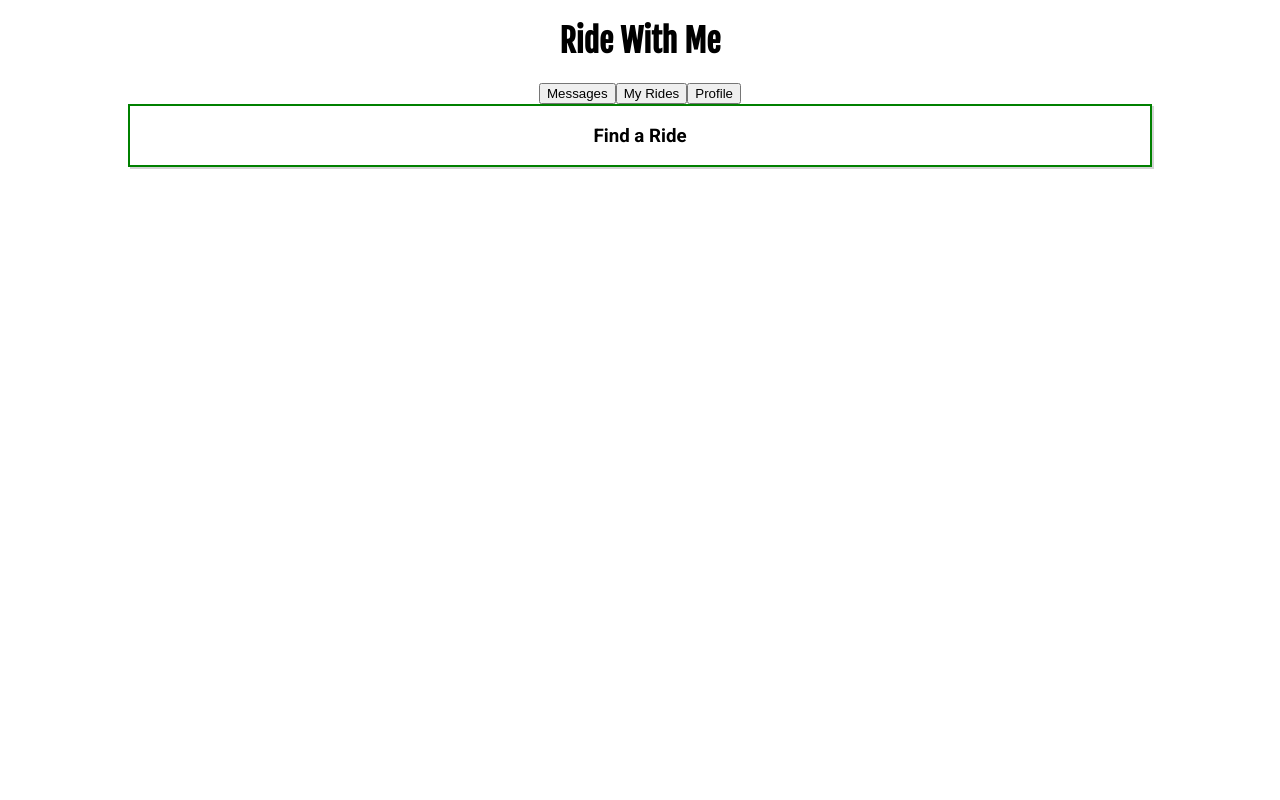
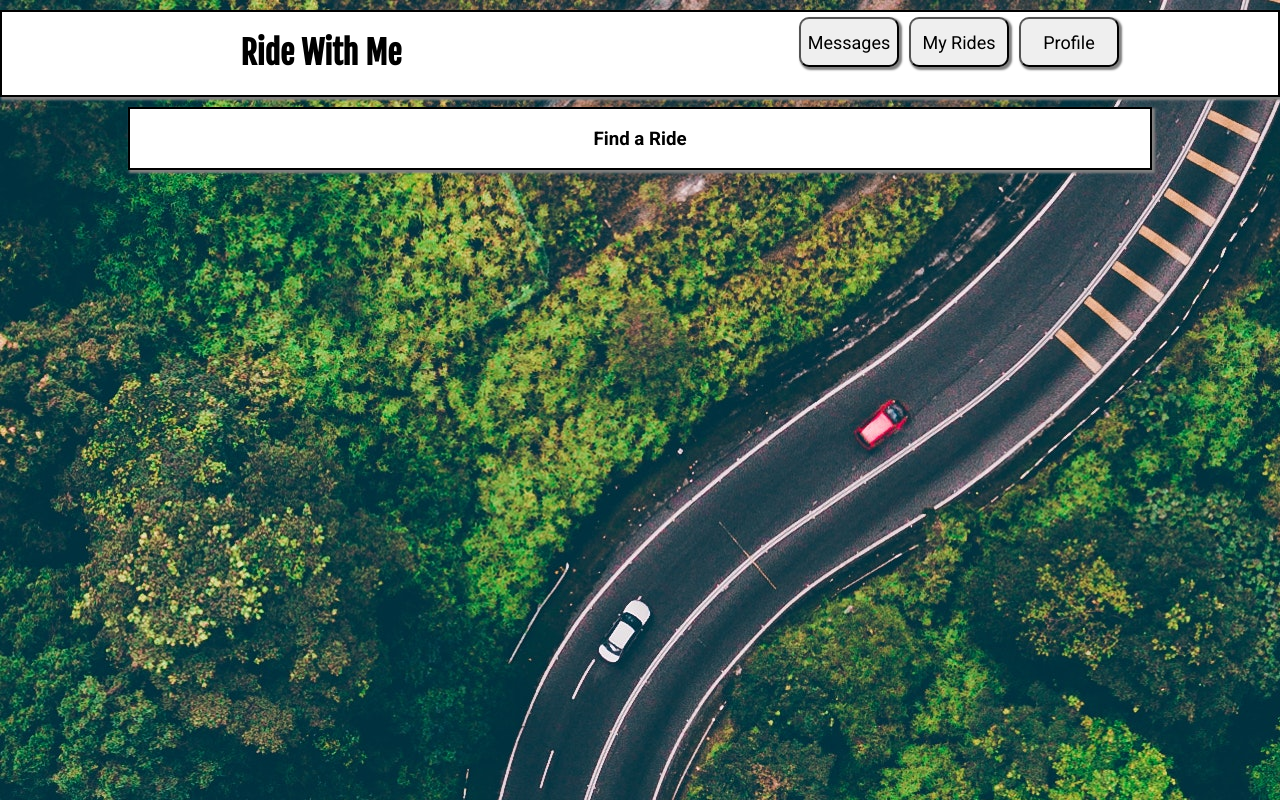
Before and after one commit to jessicalyn/ride-with-me, a React (Create React App) app: page / in a window 1280 px wide. Built offline with nearby package versions, Linux system fonts and the light colour scheme.

Commit message:
Set background image and box shadows

```diff
--- a/src/Containers/App/App.js
+++ b/src/Containers/App/App.js
@@ -6,9 +6,11 @@ function App() {
     <div className="App">
       <header className="App-header">
         <h1>Ride With Me</h1>
-        <button>Messages</button>
-        <button>My Rides</button>
-        <button>Profile</button>
+        <div className="header-buttons">
+          <button>Messages</button>
+          <button>My Rides</button>
+          <button>Profile</button>
+        </div>
       </header>
       <RideSearch />
     </div>
--- a/src/Containers/App/App.scss
+++ b/src/Containers/App/App.scss
@@ -2,6 +2,31 @@
   text-align: center;
 }
 
+header {
+  box-shadow: $box-shadow;
+  border: 2px solid black;
+  width: 100%;
+  margin: 10px auto;
+  background-color: white;
+  display: flex
+}
+
 h1 {
+  flex: 1;
   font-family: $font-title;
 }
+
+.header-buttons {
+  flex: 1;
+
+}
+
+button {
+  height: 50px;
+  width: 100px;
+  border-radius: 10px;
+  margin: 5px;
+  font-family: $font-main;
+  font-size: 18px;
+  box-shadow: $box-shadow;
+}
--- a/src/Containers/RideSearch/RideSearch.scss
+++ b/src/Containers/RideSearch/RideSearch.scss
@@ -1,6 +1,7 @@
 .ride-search-container {
   box-shadow: $box-shadow;
-  border: 2px solid green;
+  border: 2px solid black;
   width: 80%;
   margin: auto;
+  background-color: white
 }
--- a/src/index.scss
+++ b/src/index.scss
@@ -14,4 +14,5 @@ body {
   font-family: $font-main;
   -webkit-font-smoothing: antialiased;
   -moz-osx-font-smoothing: grayscale;
+  background-image: url('./assets/road-background.jpg');
 }
--- a/src/variables.scss
+++ b/src/variables.scss
@@ -3,4 +3,4 @@ $font-title: 'Fjalla One', sans-serif;
 $font-main: 'Roboto', sans-serif;
 
 // STYLING
-$box-shadow: 2px 2px lightgrey
+$box-shadow: 2px 2px 2px 1px grey
```
Also changed, not shown: src/assets/road-background.jpg (added).
